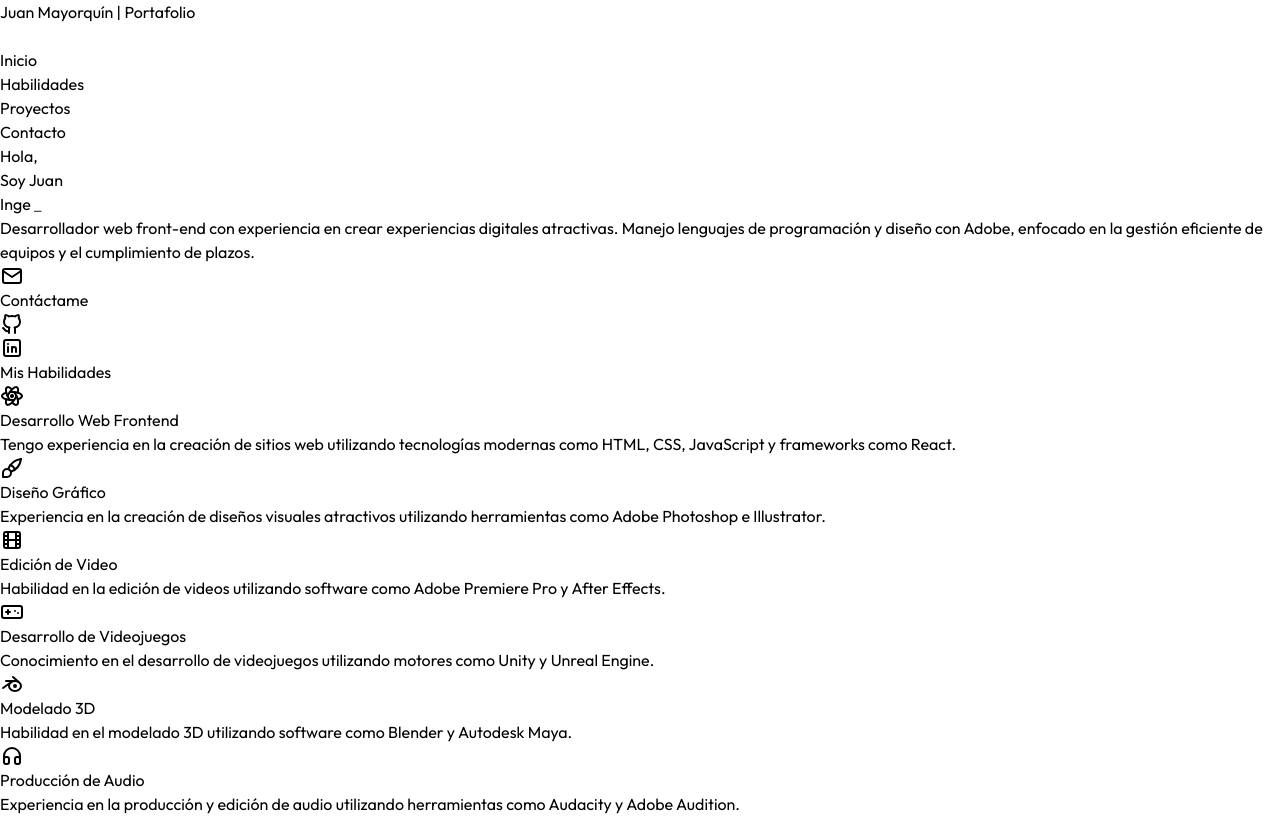
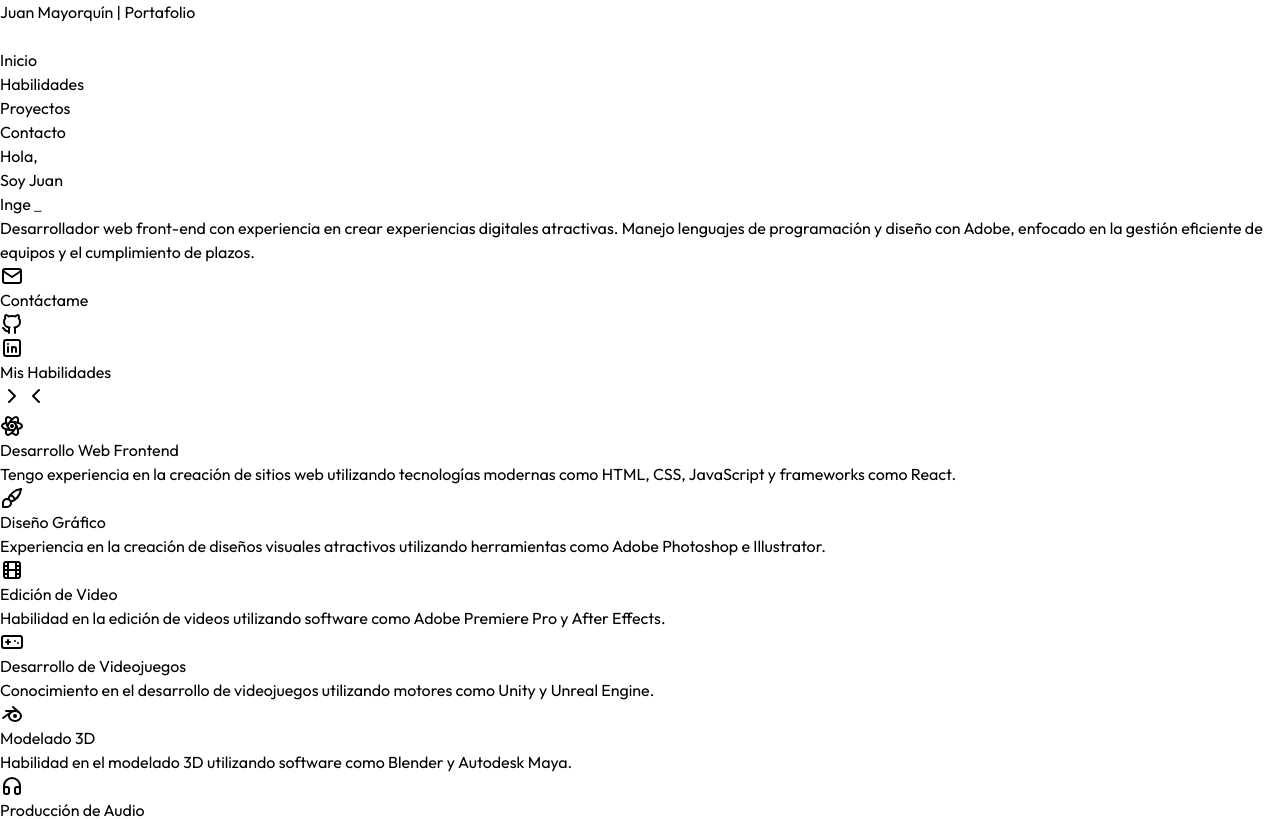
Before and after one commit to juanmayorquin/portafolio-demw-react, a React (Vite) app: page / in a window 1280 px wide. Shown: the top 819 px of the page. Built offline with nearby package versions, Linux system fonts and the light colour scheme.

Commit message:
Se añaden botones de navegación en SkillsCarousel.jsx

```diff
--- a/src/components/Skills/SkillsCarousel.jsx
+++ b/src/components/Skills/SkillsCarousel.jsx
@@ -10,49 +10,98 @@ import HeadphonesIcon from "../../assets/icons/HeadphonesIcon.jsx";
 const SkillsCarousel = () => {
   const skills = [
     {
-      icon: <ReactIcon/>,
+      icon: <ReactIcon />,
       title: "Desarrollo Web Frontend",
       description:
         "Tengo experiencia en la creación de sitios web utilizando tecnologías modernas como HTML, CSS, JavaScript y frameworks como React.",
     },
     {
-      icon: <BrushIcon/>,
+      icon: <BrushIcon />,
       title: "Diseño Gráfico",
       description:
         "Experiencia en la creación de diseños visuales atractivos utilizando herramientas como Adobe Photoshop e Illustrator.",
     },
     {
-      icon: <MovieIcon/>,
+      icon: <MovieIcon />,
       title: "Edición de Video",
       description:
         "Habilidad en la edición de videos utilizando software como Adobe Premiere Pro y After Effects.",
     },
     {
-      icon: <GamepadIcon/>,
+      icon: <GamepadIcon />,
       title: "Desarrollo de Videojuegos",
       description:
         "Conocimiento en el desarrollo de videojuegos utilizando motores como Unity y Unreal Engine.",
     },
     {
-      icon: <BlenderIcon/>,
+      icon: <BlenderIcon />,
       title: "Modelado 3D",
       description:
         "Habilidad en el modelado 3D utilizando software como Blender y Autodesk Maya.",
     },
     {
-      icon: <HeadphonesIcon/>,
+      icon: <HeadphonesIcon />,
       title: "Producción de Audio",
       description:
         "Experiencia en la producción y edición de audio utilizando herramientas como Audacity y Adobe Audition.",
     },
   ];
+  const scrollContainerRef = React.useRef(null);
+
+  const handleScroll = (direction = 1) => {
+    if (scrollContainerRef.current) {
+      const container = scrollContainerRef.current;
+      const cardWidth = container.firstChild.offsetWidth;
+      container.scrollBy({ left: cardWidth * direction, behavior: "smooth" });
+    }
+  };
+
   return (
-    <div className="flex items-center overflow-x-auto space-x-4 no-scrollbar snap-x snap-mandatory">
-      {skills.map((skill, index) => (
-        <div className="" key={index}>
-          <Skill {...skill} />
-        </div>
-      ))}
+    <div className="relative">
+      <button className="hidden lg:block absolute right-0 z-40 h-full m-auto" onClick={()=>handleScroll(1)}>
+        <svg
+          xmlns="http://www.w3.org/2000/svg"
+          width={24}
+          height={24}
+          viewBox="0 0 24 24"
+          fill="none"
+          stroke="currentColor"
+          strokeWidth={2}
+          strokeLinecap="round"
+          strokeLinejoin="round"
+          className="icon icon-tabler icons-tabler-outline icon-tabler-chevron-right"
+        >
+          <path stroke="none" d="M0 0h24v24H0z" fill="none" />
+          <path d="M9 6l6 6l-6 6" />
+        </svg>
+      </button>
+      <button className="hidden lg:block absolute left-0 z-40 h-full m-auto" onClick={() => handleScroll(-1)}>
+        <svg
+          xmlns="http://www.w3.org/2000/svg"
+          width={24}
+          height={24}
+          viewBox="0 0 24 24"
+          fill="none"
+          stroke="currentColor"
+          strokeWidth={2}
+          strokeLinecap="round"
+          strokeLinejoin="round"
+          className="icon icon-tabler icons-tabler-outline icon-tabler-chevron-left"
+        >
+          <path stroke="none" d="M0 0h24v24H0z" fill="none" />
+          <path d="M15 6l-6 6l6 6" />
+        </svg>
+      </button>
+      <div
+        ref={scrollContainerRef}
+        className="flex items-center overflow-x-auto space-x-4 no-scrollbar snap-x snap-mandatory"
+      >
+        {skills.map((skill, index) => (
+          <div className="" key={index}>
+            <Skill {...skill} />
+          </div>
+        ))}
+      </div>
     </div>
   );
 };
```
